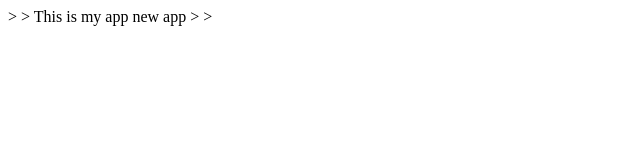
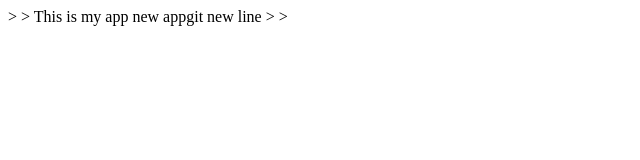
Before and after one commit to yerrasandeep/myapp, a plain HTML site: page index.html in a window 1280 px wide. Shown: the full height of the page, 0-640 px from the left. Drawn offline with Linux system fonts and the light colour scheme.

Commit message:
third commit

```diff
--- a/index.html
+++ b/index.html
@@ -5,7 +5,8 @@
     </head>>
     <body>
         This is my app
-        new app
+        new appgit
+        new line
 
         </body>>
 
```
